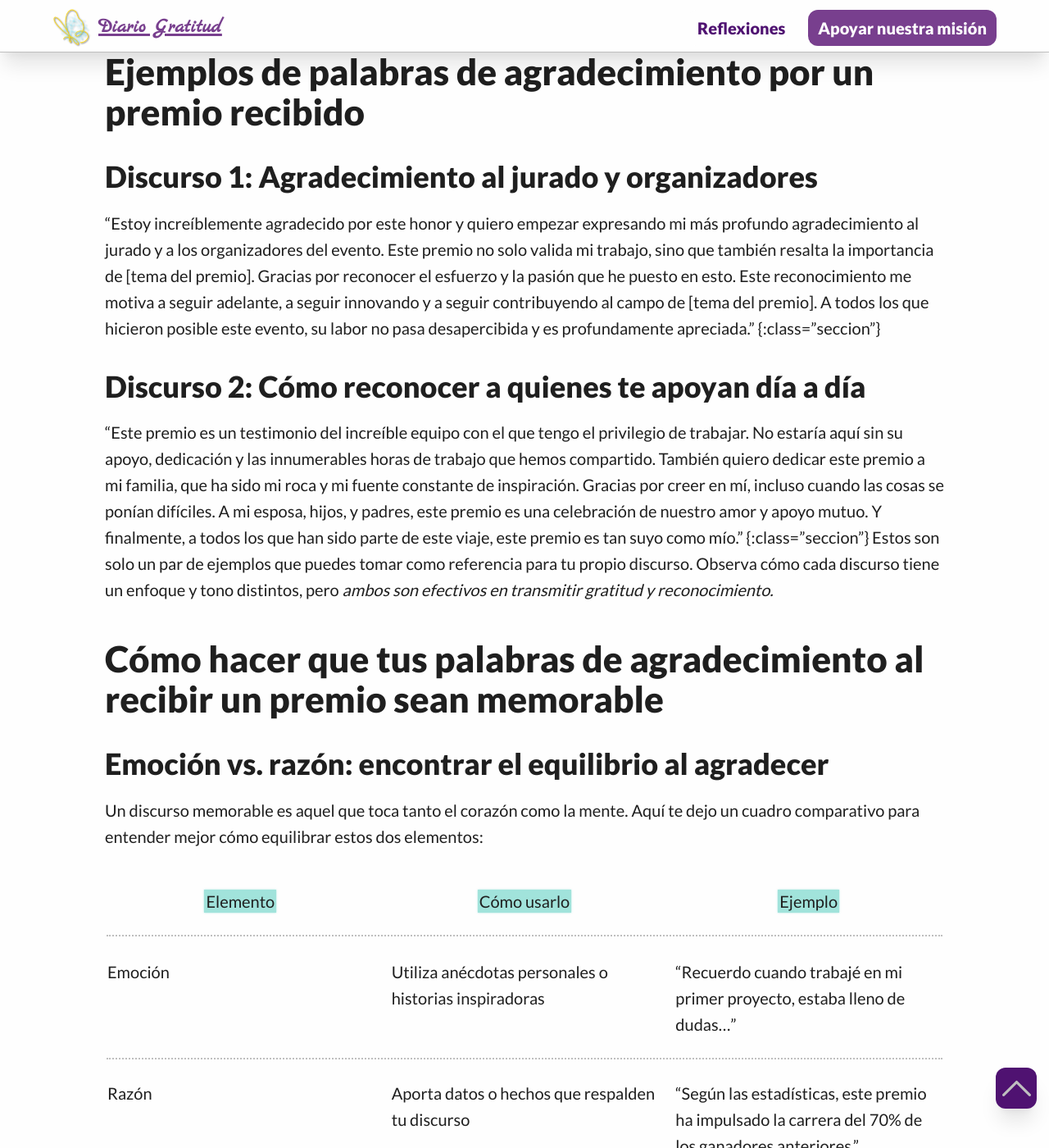
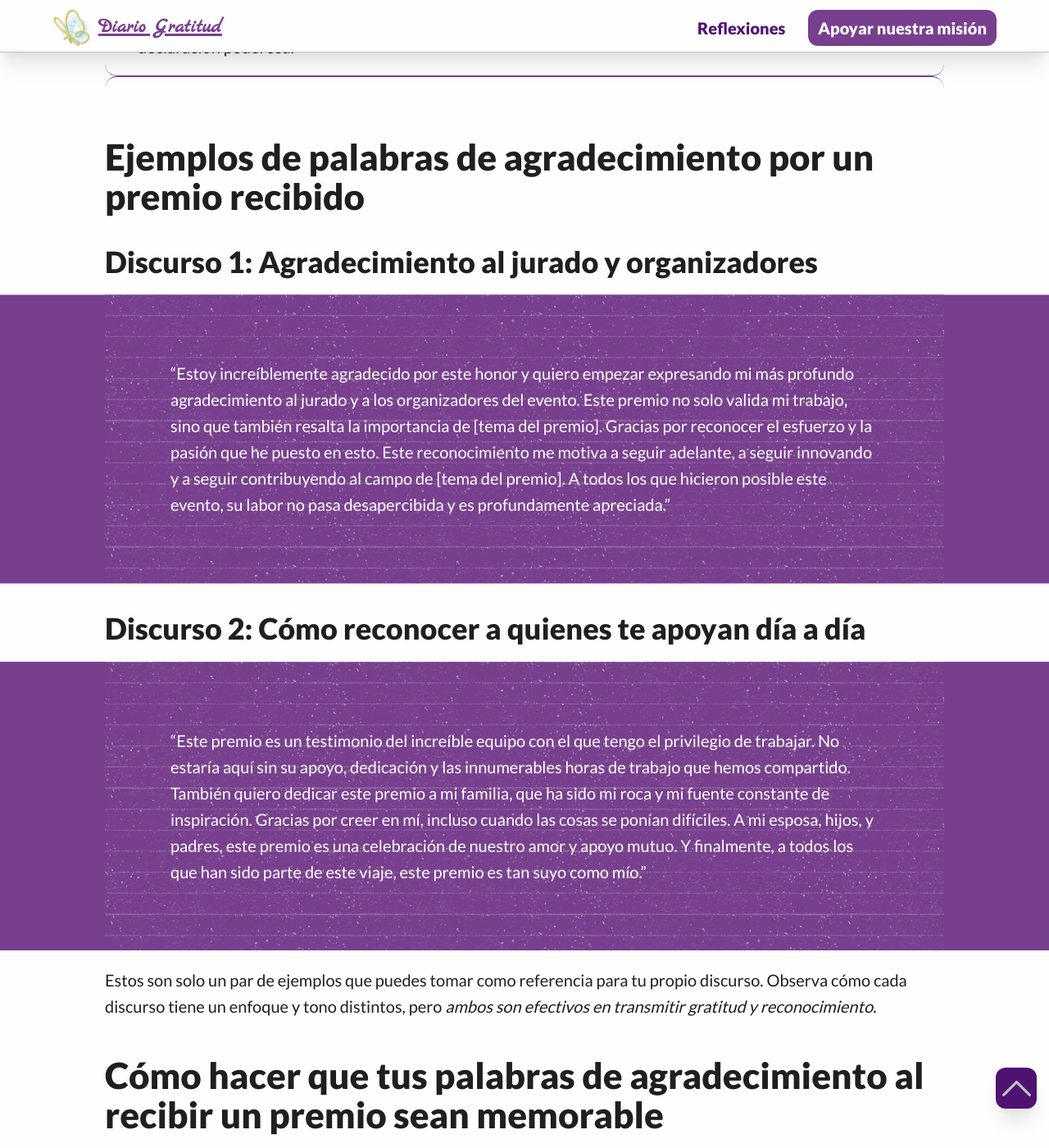
Before and after one commit to Klerpson/gratitud, a Jekyll site: the page built from frases-agradecmiento-premios.md, in a window 1280 px wide and 1400 px high, scrolled down 3274 px. Shown: the whole window at 82% size. Built offline with Jekyll 4.4.1, drawn with Linux system fonts in a browser that asks for light colours.

Commit message:
adlfasdfsa

```diff
--- a/mira-cómo-agradecer-un-premio-con-las-palabras-correctas.md
+++ b/frases-agradecmiento-premios.md
@@ -4,17 +4,13 @@
 boton_url: enlace
 date: 2023-09-25T02:15:40.644Z
 title: Mira Cómo Agradecer un Premio con las Palabras Correctas
-description: 🏆 ¿Ganaste un premio y no sabes cómo agradecer? Descubre cómo
-  preparar un discurso de agradecimiento que deje huella. 🌟 Haz clic para saber
-  más!
+description: 🏆 ¿Ganaste un premio y no sabes cómo agradecer? Descubre cómo preparar un discurso de agradecimiento que deje huella. 🌟 Haz clic para saber más!
 h1: Frases y estrategias que debes conocer para agreder un premio
 jpg: blog/agradecimiento-premios.jpg
 webp: blog/agradecimiento-premios.webp
 alt: Gratitud por premios
 boton: Agradecimiento por premio recibido
-excerpt: ¿Quieres que tus palabrasde agradecimiento en tu premiación sean
-  memorables? Encuentra los mejores consejos y técnicas aquí. No dejes tu
-  discurso de agradecimiento al azar.
+excerpt: ¿Quieres que tus palabrasde agradecimiento en tu premiación sean memorables? Encuentra los mejores consejos y técnicas aquí. No dejes tu discurso de agradecimiento al azar.
 permalink: frases-agradecimiento-premios
 ---
 ## Por qué es crucial agradecer al recibir un premio
@@ -23,12 +19,14 @@
 
 *Agradecer un premio te posiciona como una persona humilde y consciente del esfuerzo colectivo* que hay detrás de cualquier logro. Y por otra parte, la gratitud genera una **conexión emocional** con tu audiencia, lo que puede abrir puertas para futuras oportunidades.
 
+![{{page.alt}}]({{site.baseurl}}/img/{{page.webp}} "{{page.alt}}"){:width="320" height="320" loading="lazy"}
+
 ### Reconocimiento mutuo mediante palabras de agradecimiento
 
 *Ganar un premio no es un logro en solitario*. Detrás de ese trofeo o certificado, hay un equipo, mentores, amigos y familiares que han contribuido a tu éxito.
 
 Agradecer es también una forma de reconocer ese esfuerzo colectivo. Al hacerlo, no solo elevas tu propio estatus sino que también *validas el trabajo y apoyo de los demás*.
-{﻿:id="frases"}
+{:id="frases"}
 
 ## Frases de agradecimiento que debes incluir en tu discurso de premiación
 
@@ -87,12 +85,13 @@
 ### Discurso 1: Agradecimiento al jurado y organizadores
 
 "Estoy increíblemente agradecido por este honor y quiero empezar expresando mi más profundo agradecimiento al jurado y a los organizadores del evento. Este premio no solo valida mi trabajo, sino que también resalta la importancia de \[tema del premio]. Gracias por reconocer el esfuerzo y la pasión que he puesto en esto. Este reconocimiento me motiva a seguir adelante, a seguir innovando y a seguir contribuyendo al campo de \[tema del premio]. A todos los que hicieron posible este evento, su labor no pasa desapercibida y es profundamente apreciada."
-{﻿:class="seccion"}
+{:class="seccion"}
 
 ### Discurso 2: Cómo reconocer a quienes te apoyan día a día
 
 "Este premio es un testimonio del increíble equipo con el que tengo el privilegio de trabajar. No estaría aquí sin su apoyo, dedicación y las innumerables horas de trabajo que hemos compartido. También quiero dedicar este premio a mi familia, que ha sido mi roca y mi fuente constante de inspiración. Gracias por creer en mí, incluso cuando las cosas se ponían difíciles. A mi esposa, hijos, y padres, este premio es una celebración de nuestro amor y apoyo mutuo. Y finalmente, a todos los que han sido parte de este viaje, este premio es tan suyo como mío."
-{﻿:class="seccion"}
+{:class="seccion"}
+
 Estos son solo un par de ejemplos que puedes tomar como referencia para tu propio discurso. Observa cómo cada discurso tiene un enfoque y tono distintos, pero *ambos son efectivos en transmitir gratitud y reconocimiento.*
 
 ## Cómo hacer que tus palabras de agradecimiento al recibir un premio sean memorable
```
